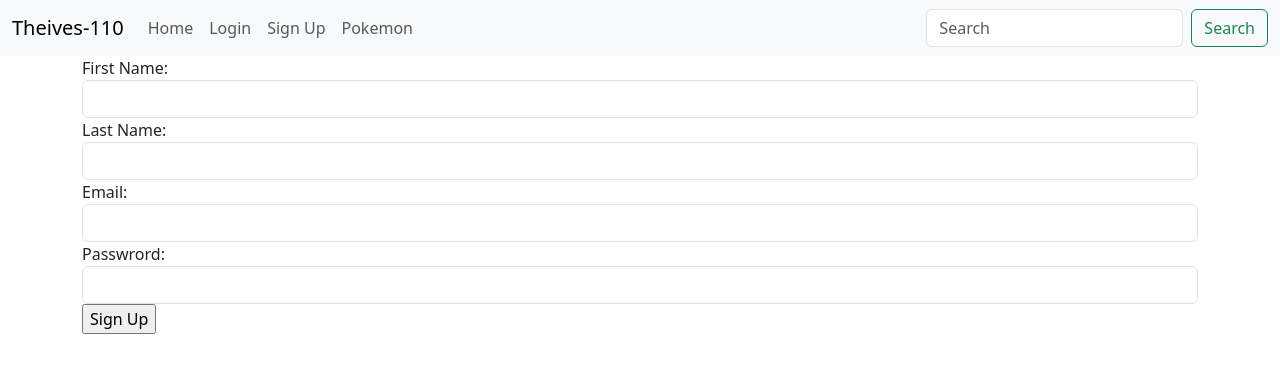
After one commit to devinvolk/flask_hw, a Flask app: page /signup in a window 1280 px wide. The commit adds this page. Shown: the top 373 px of the page. Run offline with Flask 2, Linux system fonts and the light colour scheme.

Commit message:
sign up form

```diff
--- a/app/forms.py
+++ b/app/forms.py
@@ -10,3 +10,10 @@ class LoginForm(FlaskForm):
     email = EmailField('Email:', validators=[DataRequired()])
     password = PasswordField('Password:', validators=[DataRequired()])
     submit_btn = SubmitField('Login')
+
+class SignUp(FlaskForm):
+    first_name = StringField('First Name:')
+    last_name = StringField('Last Name:')
+    email = EmailField('Email:', validators=[DataRequired()])
+    password = PasswordField('Passwrord:', validators=[DataRequired()])
+    submit_btn = SubmitField('Sign Up')
--- a/app/routes.py
+++ b/app/routes.py
@@ -1,6 +1,6 @@
 from flask import render_template, request
 import requests
-from app.forms import PokeSearch, LoginForm
+from app.forms import PokeSearch, LoginForm, SignUp
 from app import app
 
 @app.route('/', methods=['GET'])
@@ -17,9 +17,15 @@ def login():
             return f'Successfully logged in! Hello, {app.config.get("REGISTERED_USERS").get(email).get("name")}'
         else:
             error = 'Invalid login'
-            return error
-    print('Not validated')
+            return render_template('login.html', error=error, form=form)
     return render_template('login.html', form=form)
+
+@app.route('/signup', methods=['Get', 'POST'])
+def signup():
+    form = SignUp()
+    # if request.method == 'POST' and form.validate_on_submit():
+    return render_template('signup.html', form=form)
+
 
 @app.route('/pokemon', methods=['GET', 'POST'])
 def pokemon():
@@ -44,5 +50,5 @@ def pokemon():
             return render_template('pokemon.html', form=form, pokedex=pokedex)
         else:
             error = 'That Pokemon is not in our database.'
-            return render_template('pokemon.html', error=error)
+            return render_template('pokemon.html', error=error, form=form)
     return render_template('pokemon.html', form=form)
--- a/app/templates/base.html
+++ b/app/templates/base.html
@@ -17,10 +17,13 @@
           <div class="collapse navbar-collapse" id="navbarSupportedContent">
             <ul class="navbar-nav me-auto mb-2 mb-lg-0">
               <li class="nav-item">
-                <a class="nav-link active" href="{{url_for('home')}}">Home</a>
+                <a class="nav-link" href="{{url_for('home')}}">Home</a>
               </li>
               <li class="nav-item">
-                <a class="nav-link active" href="{{url_for('login')}}">Login</a>
+                <a class="nav-link" href="{{url_for('login')}}">Login</a>
+              </li>
+              <li class="nav-item">
+                <a class="nav-link" href="{{url_for('signup')}}">Sign Up</a>
               </li>
               <li class="nav-item">
                 <a class="nav-link" href="{{url_for('pokemon')}}">Pokemon</a>
--- /dev/null
+++ b/app/templates/signup.html
@@ -0,0 +1,27 @@
+{% extends 'base.html' %}
+
+{% block content %}
+<form action="/singup" method="POST">
+    {{form.hidden_tag()}}
+    <div class="form-group">
+        {{form.first_name.label}}
+        {{form.first_name(class="form-control")}}
+    </div>
+    <div class="form-group">
+        {{form.last_name.label}}
+        {{form.last_name(class="form-control")}}
+    </div>
+    <div class="form-group">
+      {{form.email.label}}
+      {{form.email(class="form-control")}}
+    </div>
+    <div class="form-group">
+      {{form.password.label}}
+      {{form.password(class="form-control")}}
+    </div>
+    {{form.submit_btn}}
+    <div style="color:Blue">
+      <small>{{error}}</small>
+    </div>
+</form>
+{% endblock %}
```
